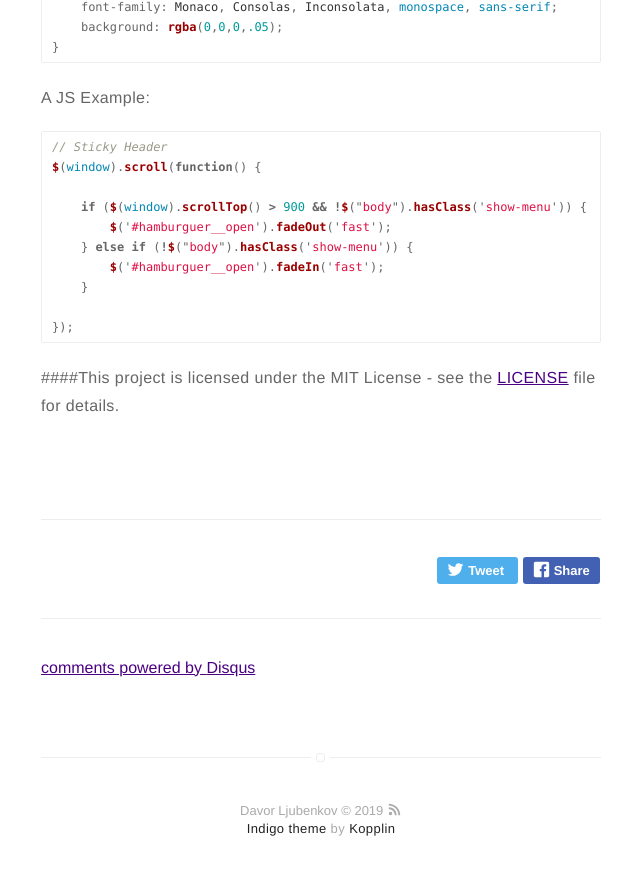
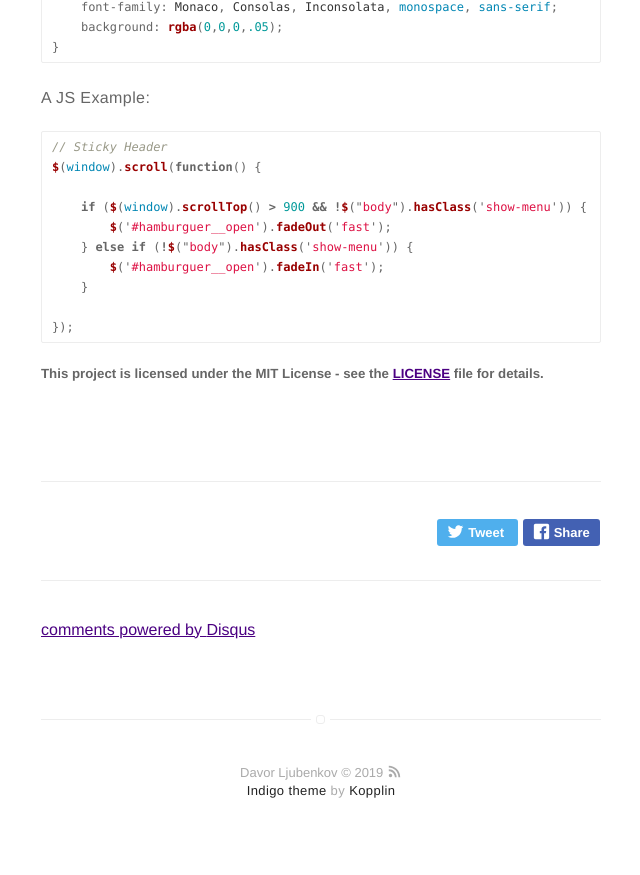
Before and after one commit to dljubenk/dljubenk.github.io, a Jekyll site: the page built from _posts/2019-02-01-project-description.markdown, in a window 1280 px wide and 900 px high, scrolled down 4359 px. Shown: the top 875 px of the window, without its empty margins (319-959 px from the left). Built offline with Jekyll 4.4.1, drawn with Linux system fonts in a browser that asks for light colours; comment, search, counter and statistics services are not loaded.

```diff
--- a/_posts/2019-02-01-project-description.markdown
+++ b/_posts/2019-02-01-project-description.markdown
@@ -146,7 +146,7 @@ $(window).scroll(function() {
 });
 {% endhighlight %}
 
-####This project is licensed under the MIT License - see the [LICENSE](https://opensource.org/licenses/MIT) file for details.
+##### This project is licensed under the MIT License - see the [LICENSE](https://opensource.org/licenses/MIT) file for details.
 
 
 
```
